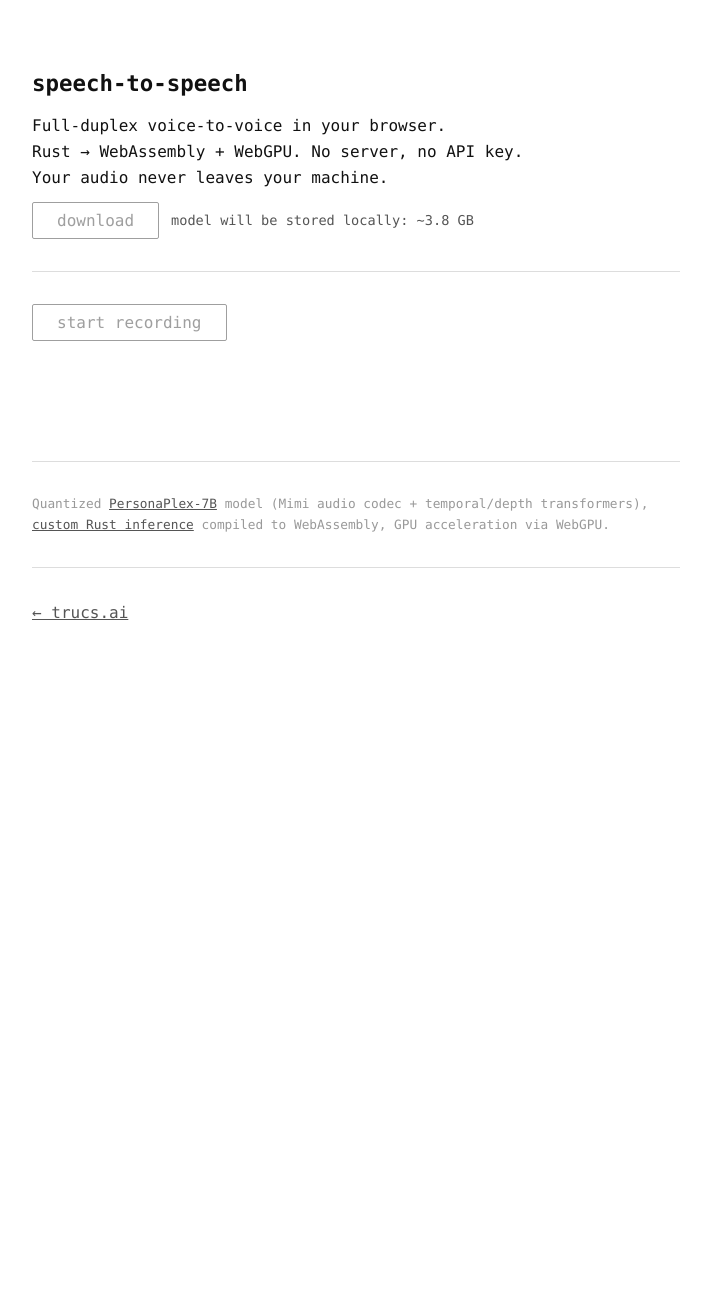
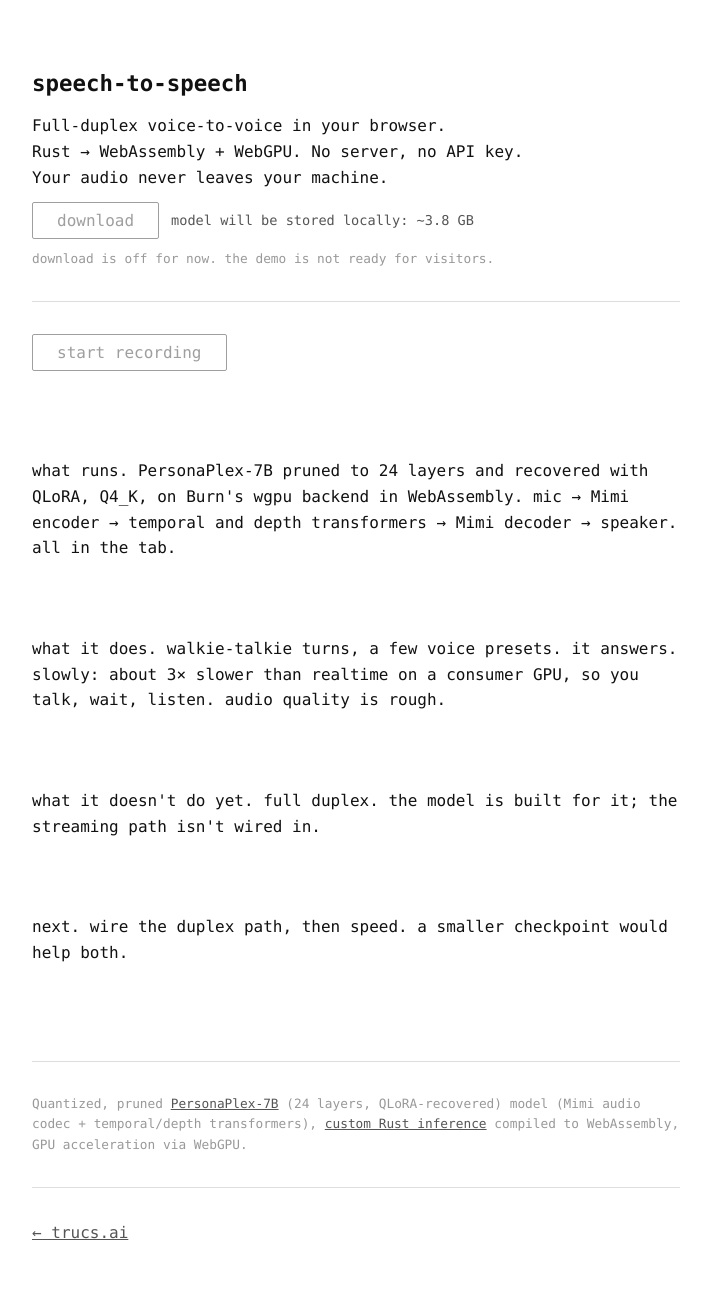
Before and after one commit to idle-intelligence/trucs.ai, a Jekyll site: the page sts/index.html, which Jekyll copies as it is, in a window 1280 px wide. Shown: the whole page, without its empty margins (284-995 px from the left). Built offline with Jekyll 4.4.1, drawn with Linux system fonts in a browser that asks for light colours; before the commit the page ends 900 px from its top, so only the background shows below that.

Commit message:
sts: fill in footer facts, download-off note, and demo status text

```diff
--- a/sts/index.html
+++ b/sts/index.html
@@ -69,17 +69,23 @@
       <button id="load-btn" disabled>download</button>
       <span id="status-text">model will be stored locally: ~3.8 GB</span>
     </div>
+    <p class="panel-desc">download is off for now. the demo is not ready for visitors.</p>
 
     <hr>
 
     <button id="record-btn" disabled>start recording</button>
 
     <!-- TC writes the status text here -->
-    <div id="sts-notes" class="notes"></div>
+    <div id="sts-notes" class="notes">
+      <p>what runs. PersonaPlex-7B pruned to 24 layers and recovered with QLoRA, Q4_K, on Burn's wgpu backend in WebAssembly. mic → Mimi encoder → temporal and depth transformers → Mimi decoder → speaker. all in the tab.</p>
+      <p>what it does. walkie-talkie turns, a few voice presets. it answers. slowly: about 3× slower than realtime on a consumer GPU, so you talk, wait, listen. audio quality is rough.</p>
+      <p>what it doesn't do yet. full duplex. the model is built for it; the streaming path isn't wired in.</p>
+      <p>next. wire the duplex path, then speed. a smaller checkpoint would help both.</p>
+    </div>
 
     <hr>
 
-    <p id="desc-full" class="panel-desc">Quantized <a href="https://huggingface.co/idle-intelligence/personaplex-24L-q4_k-webgpu">PersonaPlex-7B</a> model (Mimi audio codec + temporal/depth transformers), <a href="https://github.com/idle-intelligence/sts-web">custom Rust inference</a> compiled to WebAssembly, GPU acceleration via WebGPU.</p>
+    <p id="desc-full" class="panel-desc">Quantized, pruned <a href="https://huggingface.co/idle-intelligence/personaplex-24L-q4_k-webgpu">PersonaPlex-7B</a> (24 layers, QLoRA-recovered) model (Mimi audio codec + temporal/depth transformers), <a href="https://github.com/idle-intelligence/sts-web">custom Rust inference</a> compiled to WebAssembly, GPU acceleration via WebGPU.</p>
 
     <hr>
     <p><a href="/">← trucs.ai</a></p>
```
